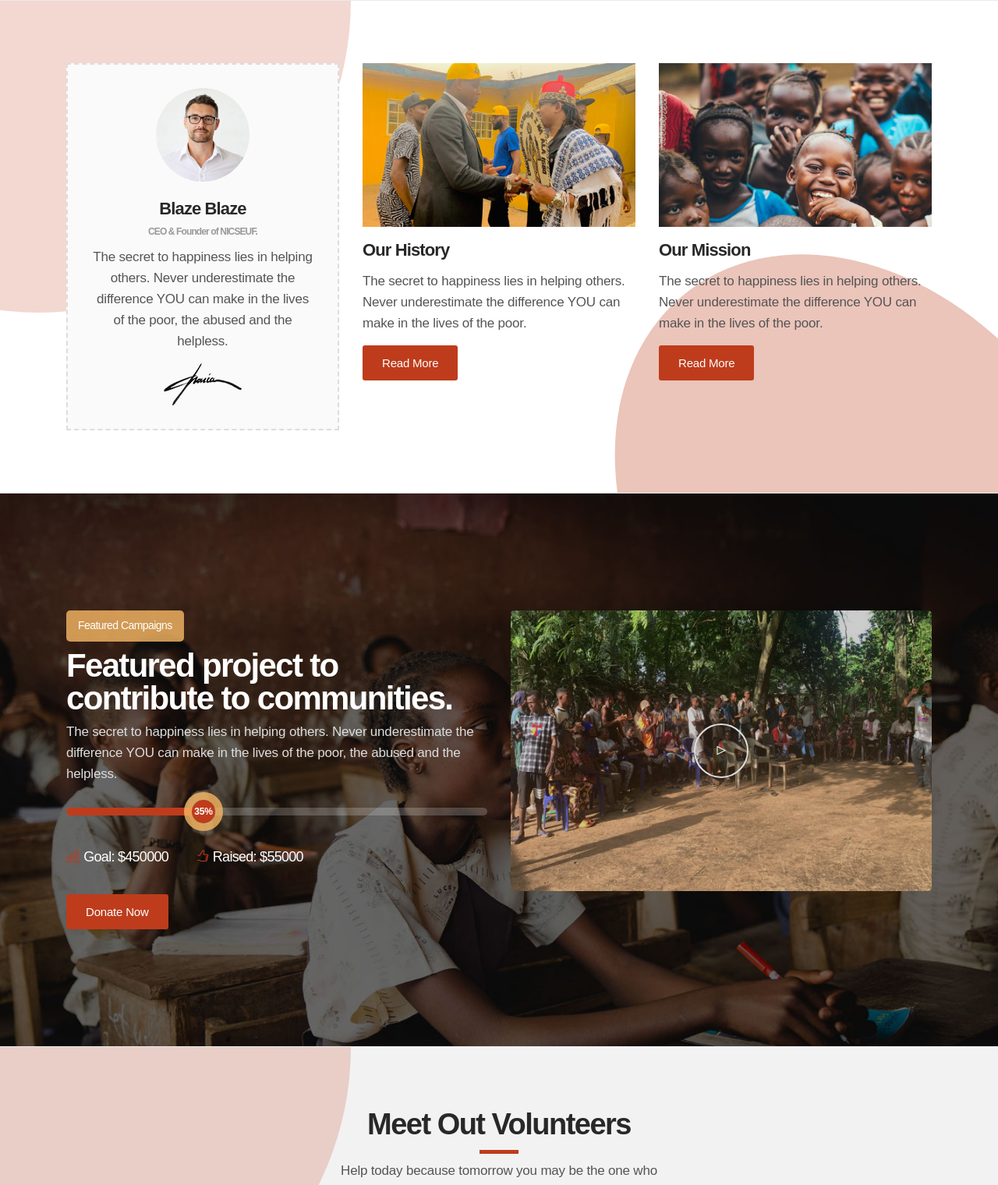
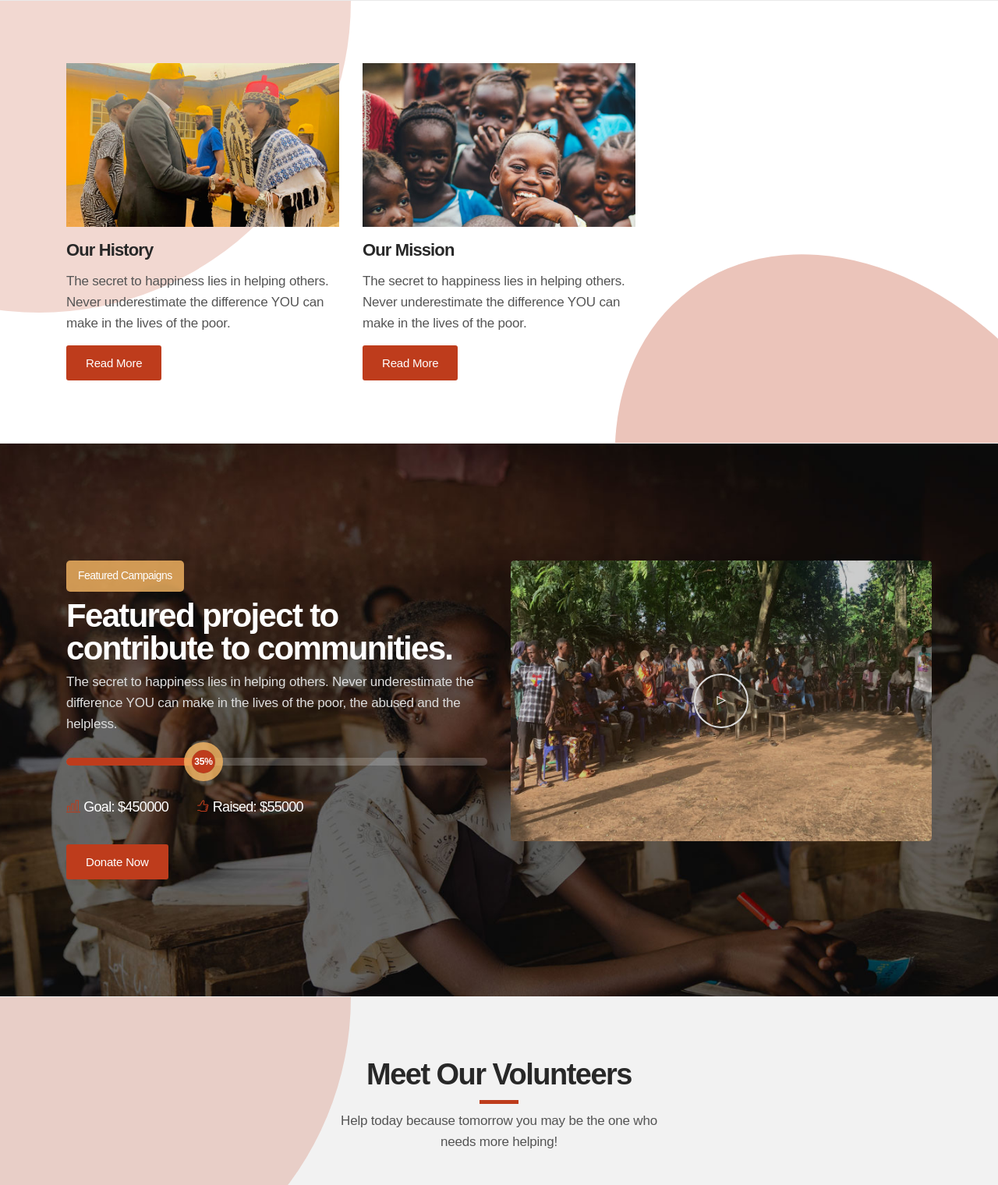
Before and after one commit to felipe2346/blazengo, a Django app: page / in a window 1280 px wide. Shown: the part 2202-3722 px from the top of the page at 78% size. Run offline with Django 4.2, Linux system fonts and the light colour scheme; some libraries are stand-ins or nearby versions.

Commit message:
made the first set of changes by removing ceo, phonenumber, correcting our spelling and removing linlk in footer

```diff
--- a/templates/frontend/include/footer.html
+++ b/templates/frontend/include/footer.html
@@ -18,7 +18,7 @@
                 </div>
             </div>
             <div class="col-md-4 xs-padding">
-                <div class="widget-content">
+                <!-- <div class="widget-content">
                     <h3>Recent Campaigns</h3>
                     <ul class="widget-link">
                         <li><a href="#">First charity activity of this summer. <span>-1 Year Ago</span></a></li>
@@ -26,15 +26,15 @@
                         <li><a href="#">Clean-water system for rural poor. <span>-2 Year Ago</span></a></li>
                         <li><a href="#">Supporting the poor in rural areas</span></a></li>
                     </ul>
-                </div>
+                </div> -->
             </div>
             <div class="col-md-4 xs-padding">
                 <div class="widget-content">
-                    <h3>Charitify Location</h3>
+                    <h3>Reach Us Here</h3>
                     <ul class="address">
                         <li><i class="ti-email"></i> <a href="">contact@nicseuf.org</a></li>
                         <!-- <li><i class="ti-email"></i> <a href="/cdn-cgi/l/email-protection" class="__cf_email__" data-cfemail="ca83a4aca58a93a5bfb88ea5a7aba3a4e4a9a5a7">[email&#160;protected]</a></li> -->
-                        <li><i class="ti-mobile"></i> +(333) 052 39876</li>
+                        <!-- <li><i class="ti-mobile"></i> +(333) 052 39876</li> -->
                         <li><i class="ti-world"></i> www.nicseuf.org</li>
                         <li><i class="ti-location-pin"></i> 5 Ihemjikara ejike, street onitsha aba, 560078</li>
                     </ul>
--- a/templates/frontend/include/navbar.html
+++ b/templates/frontend/include/navbar.html
@@ -53,7 +53,7 @@
                         </li>
                         <li> <a href="contact.html">Contact</a></li>
                     </ul>
-                    <a href="#" class="default-btn">Donet Now</a>
+                    <a href="#" class="default-btn">Donate Now</a>
                </div>
             </div>
         </div>
--- a/templates/frontend/index.html
+++ b/templates/frontend/index.html
@@ -184,14 +184,14 @@
 <section class="about-section bd-bottom shape circle padding">
     <div class="container">
         <div class="row">
-           <div class="col-md-4 xs-padding">
+           <!-- <div class="col-md-4 xs-padding">
                 <div class="profile-wrap">
                     <img class="profile" src="{% static 'frontend2/img/profile.jpg' %}" alt="profile">
                     <h3>Blaze Blaze <span>CEO & Founder of NICSEUF.</span></h3>
                     <p>The secret to happiness lies in helping others. Never underestimate the difference YOU can make in the lives of the poor, the abused and the helpless.</p>
                     <img src="{% static 'frontend2/img/sign.png' %}" alt="sign">
                 </div>
-            </div>
+            </div> -->
             <div class="col-md-8 xs-padding">
                 <div class="about-wrap row">
                     <div class="col-md-6 xs-padding">
@@ -250,7 +250,7 @@
 <section class="team-section bg-grey bd-bottom circle shape padding">
     <div class="container">
         <div class="section-heading text-center mb-40">
-            <h2>Meet Out Volunteers</h2>
+            <h2>Meet Our Volunteers</h2>
             <span class="heading-border"></span>
             <p>Help today because tomorrow you may be the one who <br> needs more helping!</p>
         </div><!-- /Section Heading -->
@@ -313,7 +313,7 @@
 
 
 <!-- counter start -->
-<section id="counter" class="counter-section">
+<!-- <section id="counter" class="counter-section">
     <div class="container">
         <ul class="row counters">
             <li class="col-md-3 col-sm-6 sm-padding">
@@ -346,7 +346,7 @@
             </li>
         </ul>
     </div>
-</section>
+</section> -->
 <!-- counter end -->
 
 
```
